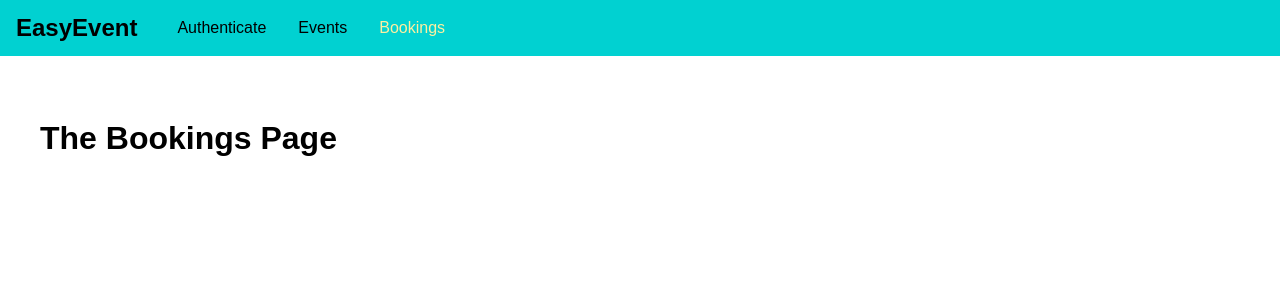
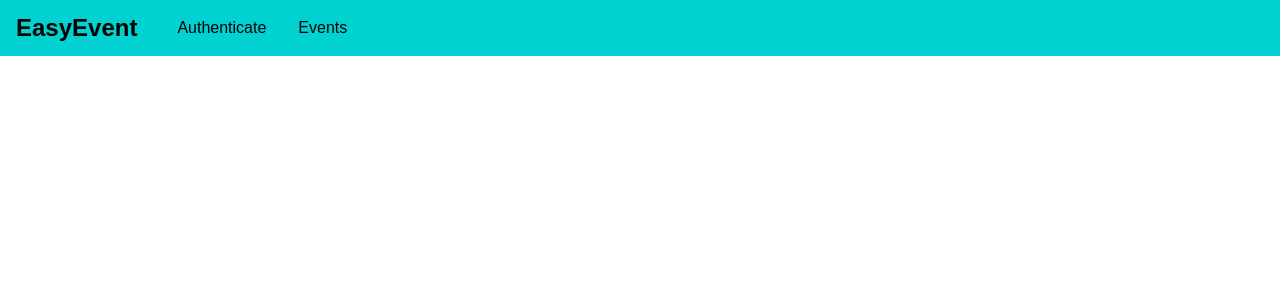
Before and after one commit to bananaborane/event-booking, a React (Create React App) app in the folder frontend/: page /bookings in a window 1280 px wide. Shown: the top 300 px of the page. Built offline with nearby package versions, Linux system fonts and the light colour scheme.

Commit message:
context api connected to auth

```diff
--- a/frontend/src/App.js
+++ b/frontend/src/App.js
@@ -1,28 +1,50 @@
-import React from "react";
+import React, {Component} from "react";
 import "./App.css";
 import { BrowserRouter, Route, Redirect, Switch } from "react-router-dom";
-import MainNavigation from './components/Navigation/MainNavigation'
+import MainNavigation from "./components/Navigation/MainNavigation";
+import AuthContext from "./context/auth-context";
 
 import AuthPage from "./pages/Auth";
 import BookingsPage from "./pages/Bookings";
 import EventsPage from "./pages/Events";
 
-function App() {
+class App extends Component {
+
+  state = {
+    token: null,
+    userId: null
+  }
+
+  login = (token, userId, tokenExpiration) => {
+    this.setState({ token: token, userId: userId });
+  }
+
+  logout = () => {
+    this.setState({ token: null, userId: null })
+  }
+
+
+  render() {
     return (
       <BrowserRouter>
         <React.Fragment>
+          <AuthContext.Provider value={{ token: this.state.token, userId: this.state.userId, login: this.login, logout: this.logout }}>
             <MainNavigation />
-        <main className='main-content'>
+            <main className="main-content">
               <Switch>
-            <Redirect from="/" to="/auth" exact />
-            <Route path="/auth" component={AuthPage} />
+                {!this.state.token && <Redirect from="/" to="/auth" exact />}
+                {this.state.token && <Redirect from="/" to="/events" exact />}
+                {this.state.token && <Redirect from="/auth" to="/events" exact />}
+                {!this.state.token && <Route path="/auth" component={AuthPage} />}
                 <Route path="/events" component={EventsPage} />
-            <Route path="/bookings" component={BookingsPage} />
+                {this.state.token && <Route path="/bookings" component={BookingsPage} />}
               </Switch>
             </main>
+          </AuthContext.Provider>
         </React.Fragment>
       </BrowserRouter>
     );
   }
+}
 
 export default App;
--- a/frontend/src/components/Navigation/MainNavigation.js
+++ b/frontend/src/components/Navigation/MainNavigation.js
@@ -1,27 +1,34 @@
 import React from "react";
 import { NavLink } from "react-router-dom";
 
-import './MainNavigation.css'
+import AuthContext from "../../context/auth-context";
+
+import "./MainNavigation.css";
 
 const mainNavigation = props => (
-  <header className='main-navigation'>
+  <AuthContext.Consumer>
+    {(context) => {
+      return (<header className="main-navigation">
       <div className="main-navigation__logo">
         <h1>EasyEvent</h1>
       </div>
-    <nav className='main-navigation__items'>
+      <nav className="main-navigation__items">
         <ul>
-        <li>
+          {!context.token && <li>
             <NavLink to="/auth">Authenticate</NavLink>
-        </li>
+          </li>}
           <li>
             <NavLink to="/events">Events</NavLink>
           </li>
-        <li>
+          {context.token && <li>
             <NavLink to="/bookings">Bookings</NavLink>
-        </li>
+          </li>}
         </ul>
       </nav>
-  </header>
+    </header>)
+    }}
+
+  </AuthContext.Consumer>
 );
 
 export default mainNavigation;
--- /dev/null
+++ b/frontend/src/context/auth-context.js
@@ -0,0 +1,12 @@
+import React from 'react';
+
+export default React.createContext({
+    token: null,
+    userId: null,
+    login: (token, userId, tokenExpiration) => {
+
+    },
+    logout: () => {
+
+    },
+});
--- a/frontend/src/pages/Auth.js
+++ b/frontend/src/pages/Auth.js
@@ -1,11 +1,15 @@
 import React, { Component } from "react";
 
+
 import './Auth.js'
+import AuthContext from '../context/auth-context'
 
 class AuthPage extends Component {
     state = {
         isLogin: true
     }
+
+    static contextType = AuthContext;
 
     constructor(props){
         super(props);
@@ -70,7 +74,9 @@
             return res.json();
         })
         .then(resData => {
-            console.log(resData);
+            if (resData.data.login.token){
+                this.context.login(resData.data.login.token, resData.data.login.userId, resData.data.login.tokenExpiration)
+            }
         })
         .catch(err => {
             console.log(err);
```
Lines whose indentation alone changed are shown as unchanged.
